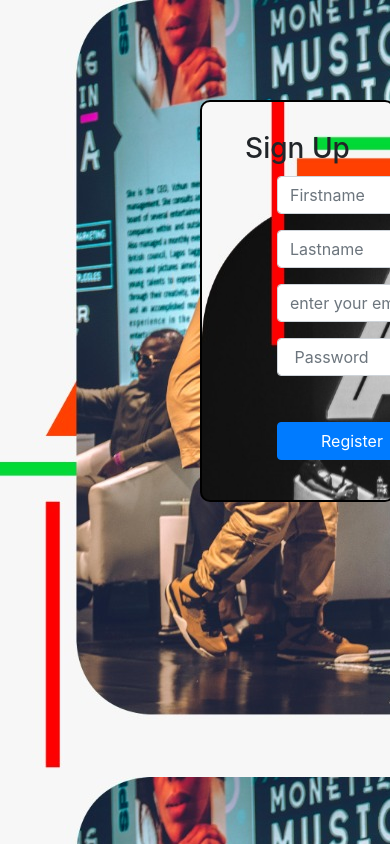
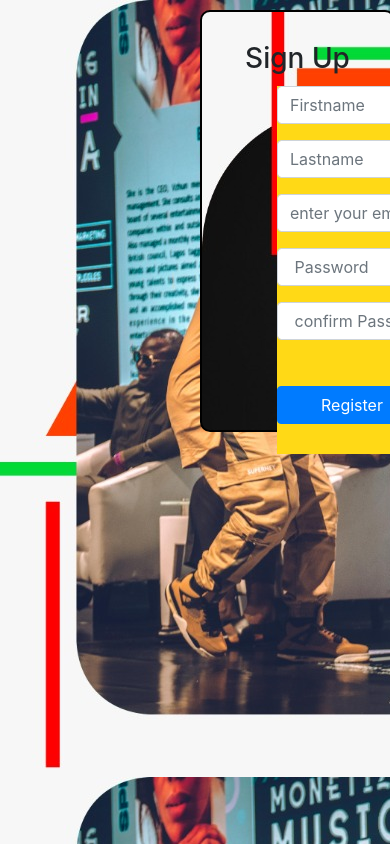
Before and after one commit to tobasanmi/afrima_project, a React (Create React App) app: page /register in a window 390 px wide. Shown: the top 844 px of the page. Built offline with nearby package versions, Linux system fonts and the light colour scheme.

Commit message:
editing the register page

```diff
--- a/src/App.css
+++ b/src/App.css
@@ -227,7 +227,7 @@ p{
 }
 .signUpWrapper{
     position:absolute;
-    top:100px;
+    top:50px;
     left:320px;
     width:50%;
     text-align:center;
@@ -249,6 +249,17 @@ p{
     margin:30px;
 }
       /* Media Query for Mobile Devices */
+      @media (max-width: 412px) {
+        .signUpWrapper{
+            height: 50vh;
+        }
+        .signUpForm{
+            margin-left: 0px;
+        }
+
+      }
+
+
       @media (max-width: 480px) {
         body{
             /* background:red; */
@@ -349,12 +360,17 @@ p{
            z-index:20;
 
         }
+        .signUpContainer{
+            height: 100vh;
+
+        }
         .signUpWrapper{
-            left: 120px;
-            width:50%;
+            top:10px;
+            /* margin-left:-100px; */
+            width:70%;
         }
         .signUpForm{
-            margin-left:15px;
+            background-color: #ffd916;
         }
         .signUpSubmitButton{
             width:100px;
--- a/src/Pages/signUp.js
+++ b/src/Pages/signUp.js
@@ -9,7 +9,8 @@ export default function Signup({props}) {
         firstname: "",
         lastname: "",
         email: "",
-        password:""
+        password:"",
+        confirmPassword:""
     })
 
     const handleChange = (e) => {
@@ -78,9 +79,23 @@ export default function Signup({props}) {
                 name="password"
                 onChange={handleChange}
                 value={input.password}
+                className="form-control signUppassword"
+                id="inputPassword"
+                placeholder=" Password"
+                required
+              />
+            </div>
+          </div>
+          <div className="form-group row">
+            <div className="col-sm-10">
+              <input
+                type="password"
+                name="confirmPassword"
+                onChange={handleChange}
+                value={input.confrimPassword}
                 className="form-control"
                 id="inputPassword"
-                placeholder=" Password"
+                placeholder=" confirm Password"
                 required
               />
             </div>
```
